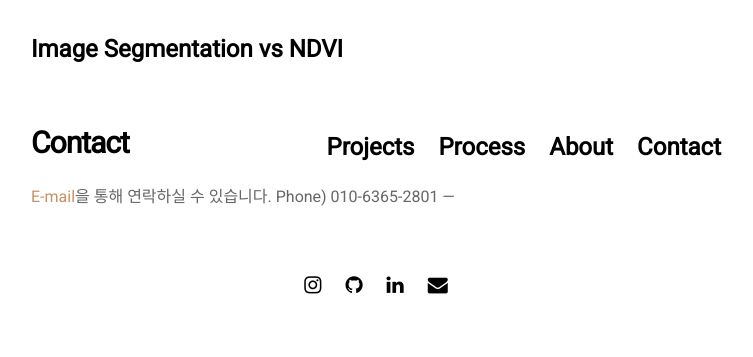
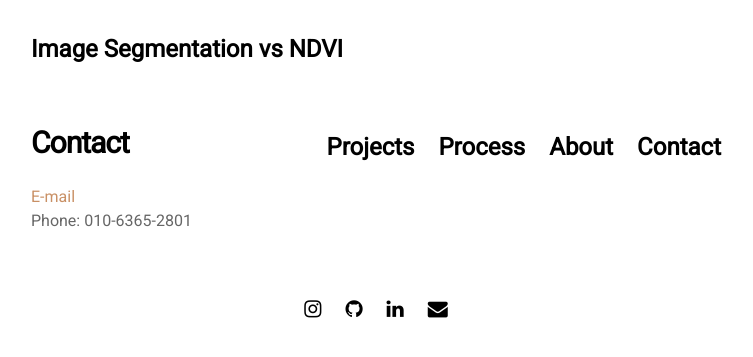
Before and after one commit to jinuew/webinfo, a Jekyll site: the page built from pages/contact.md, in a window 1280 px wide. Shown: the top 357 px of the page, without its empty margins (264-1017 px from the left). Built offline with Jekyll 4.4.1, drawn with Linux system fonts in a browser that asks for light colours; nearby versions of some CDN libraries.

Commit message:
Update contact.md

```diff
--- a/pages/contact.md
+++ b/pages/contact.md
@@ -6,6 +6,5 @@ permalink: /contact
 
 # Contact
 
-[E-mail](mailto:p_jinwoo98@naver.com)을 통해 연락하실 수 있습니다.
-Phone) 010-6365-2801
----
+[E-mail](mailto:p_jinwoo98@naver.com)<br>
+Phone: 010-6365-2801
```
